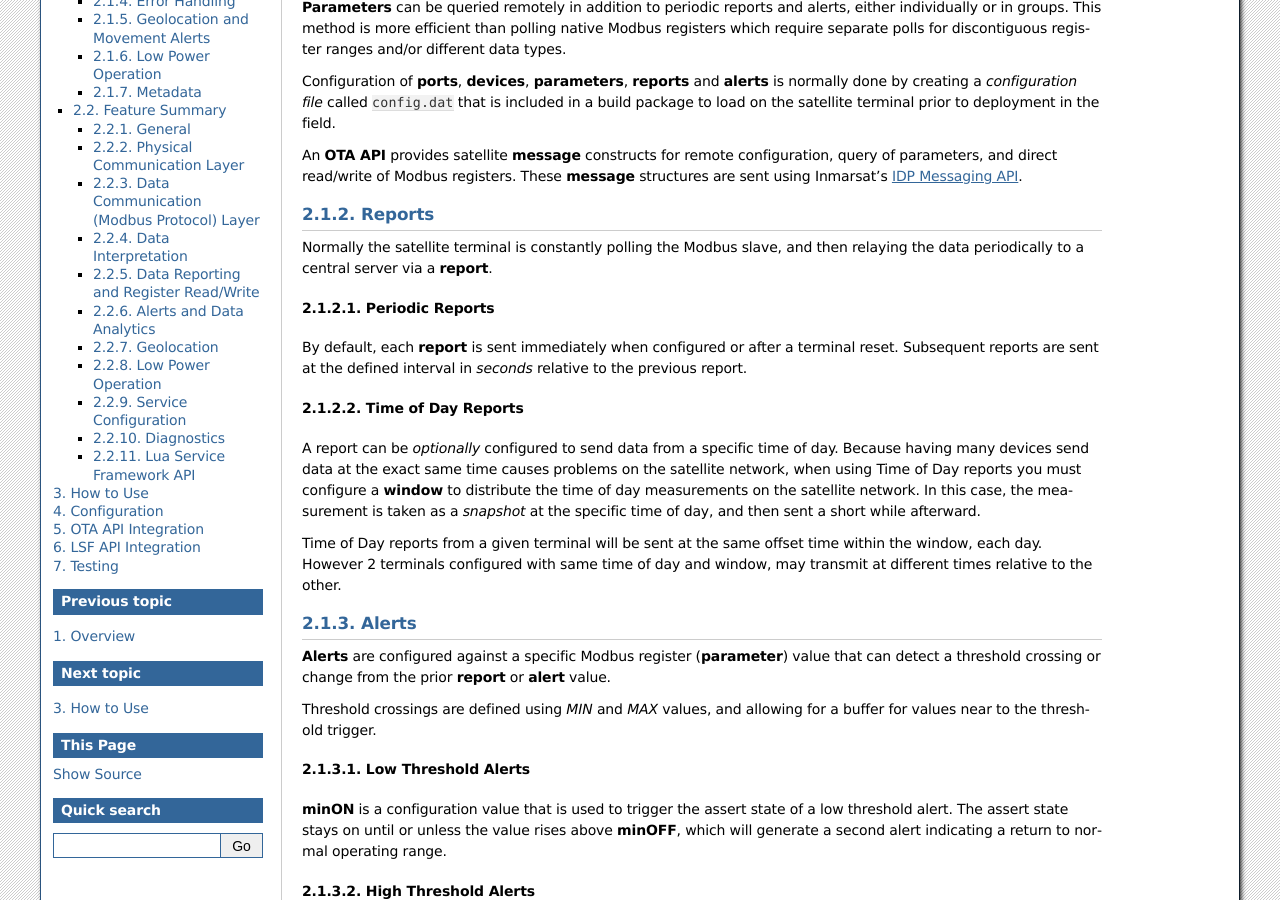
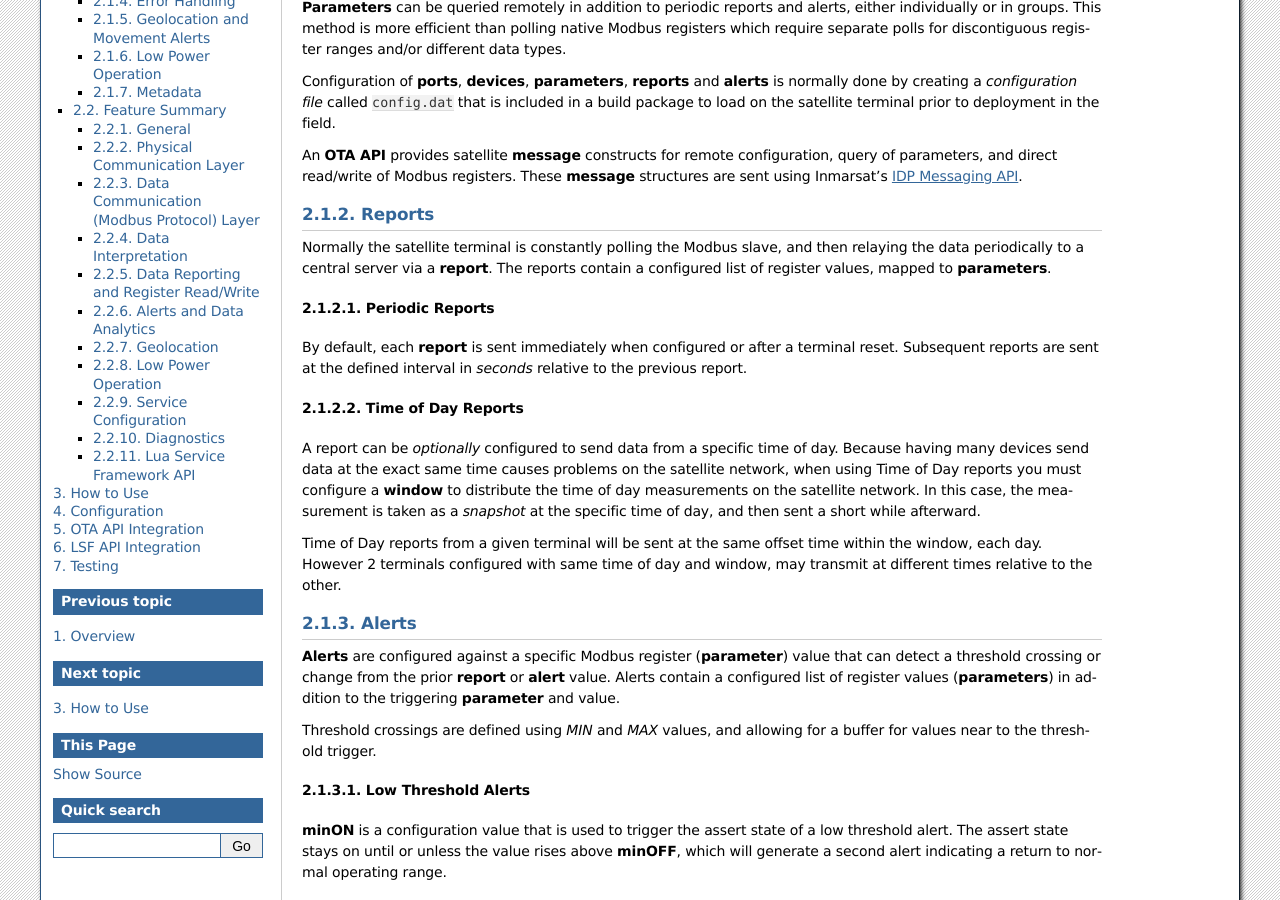
Before and after one commit to gbrucepayne/idp_modbus_proxy, a Sphinx documentation site: the page built from docs/funcspec.rst, in a window 1280 px wide and 900 px high, scrolled down 401 px. Built offline with Sphinx 7.4.7, drawn with Linux system fonts in a browser that asks for light colours.

Commit message:
Minor updates to functional spec.

```diff
--- a/docs/funcspec.rst
+++ b/docs/funcspec.rst
@@ -4,6 +4,7 @@ Functional Specification
 
 Operation
 *********
+
 
 Modbus Device Communication
 ===========================
@@ -23,10 +24,11 @@ Configuration of **ports**, **devices**, **parameters**, **reports** and **alert
 An **OTA API** provides satellite **message** constructs for remote configuration, query of parameters, and direct read/write of Modbus registers.
 These **message** structures are sent using Inmarsat's `IDP Messaging API <https://developer.inmarsat.com/content/isatdatapro-messaging-api>`_.
 
+
 Reports
 =======
 
-Normally the satellite terminal is constantly polling the Modbus slave, and then relaying the data periodically to a central server via a **report**.
+Normally the satellite terminal is constantly polling the Modbus slave, and then relaying the data periodically to a central server via a **report**. The reports contain a configured list of register values, mapped to **parameters**.
 
 Periodic Reports
 ----------------
@@ -42,10 +44,11 @@ In this case, the measurement is taken as a *snapshot* at the specific time of d
 
 Time of Day reports from a given terminal will be sent at the same offset time within the window, each day.  However 2 terminals configured with same time of day and window, may transmit at different times relative to the other.
 
+
 Alerts
 ======
 
-**Alerts** are configured against a specific Modbus register (**parameter**) value that can detect a threshold crossing or change from the prior **report** or **alert** value.
+**Alerts** are configured against a specific Modbus register (**parameter**) value that can detect a threshold crossing or change from the prior **report** or **alert** value.  Alerts contain a configured list of register values (**parameters**) in addition to the triggering **parameter** and value.
 
 Threshold crossings are defined using *MIN* and *MAX* values, and allowing for a buffer for values near to the threshold trigger.
 
@@ -80,7 +83,6 @@ Modbus and serial communications errors are captured and sent as :ref:`alerts <e
 	:file: csvtables/diagnostics.csv
 	:header-rows: 1
 	:widths: 5, 20
-
 
 
 Geolocation and Movement Alerts
```
Also changed, not shown: 5 other files.
